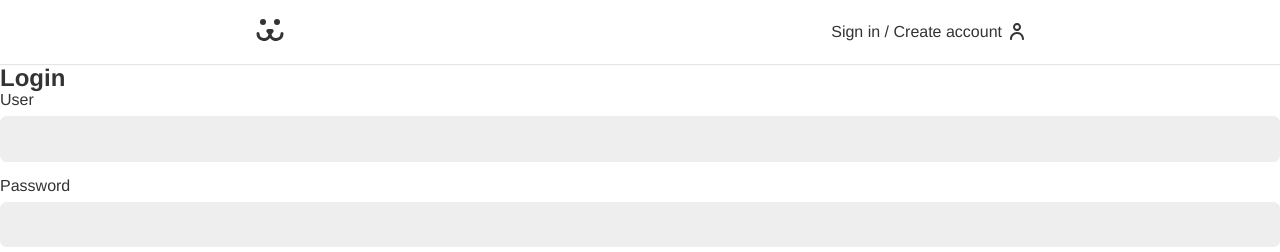
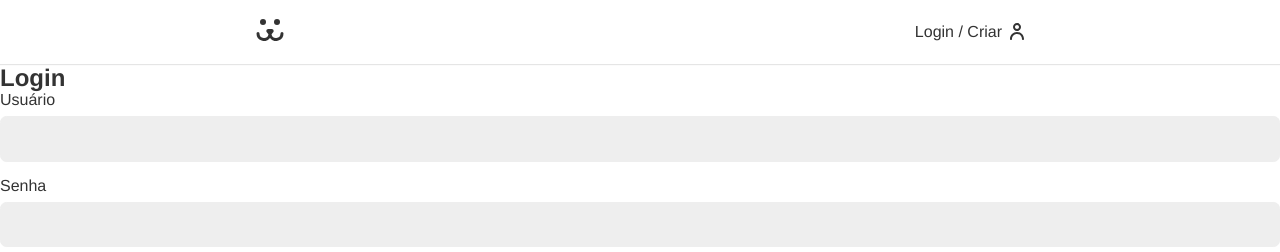
Before and after one commit to andersonfagundes/dogs, a React (Create React App) app: page /login in a window 1280 px wide. Shown: the top 252 px of the page. Built offline with nearby package versions, Linux system fonts and the light colour scheme; the HTML template or start-up script is replaced by a standard one.

Commit message:
UserContext

```diff
--- a/src/App.js
+++ b/src/App.js
@@ -1,21 +1,24 @@
-import React from "react";
-import { BrowserRouter, Route, Routes } from "react-router-dom";
-import "./App.css";
-import Header from "./Components/Header";
-import Home from "./Components/Home";
-import Login from "./Components/Login/Login";
-import Footer from "./Components/Footer";
+import React from 'react';
+import './App.css';
+import { BrowserRouter, Routes, Route } from 'react-router-dom';
+import Header from './Components/Header';
+import Footer from './Components/Footer';
+import Home from './Components/Home';
+import Login from './Components/Login/Login';
+import { UserStorage } from './UserContext';
 
 function App() {
   return (
     <div>
       <BrowserRouter>
+        <UserStorage>
           <Header />
           <Routes>
             <Route path="/" element={<Home />} />
             <Route path="/login/*" element={<Login />} />
           </Routes>
           <Footer />
+        </UserStorage>
       </BrowserRouter>
     </div>
   );
--- a/src/Components/Header.js
+++ b/src/Components/Header.js
@@ -1,17 +1,30 @@
-import React from "react";
-import styles from "./Header.module.css"
-import { Link } from "react-router-dom";
-import {ReactComponent as Dogs} from "../Assets/dogs.svg";
+import React from 'react';
+import styles from './Header.module.css';
+import { Link } from 'react-router-dom';
+import { ReactComponent as Dogs } from '../Assets/dogs.svg';
+import { UserContext } from '../UserContext';
 
 const Header = () => {
-    return (
-        <header className={styles.header}>
-            <nav className={`${styles.nav} container`}>
-                <Link className={styles.logo} to="/" aria-label="Dogs - Home"><Dogs /></Link>
-                <Link className={styles.login} to="/login">Sign in / Create account</Link>
-            </nav>
-        </header>
-    )
+  const { data } = React.useContext(UserContext);
+
+  return (
+    <header className={styles.header}>
+      <nav className={`${styles.nav} container`}>
+        <Link className={styles.logo} to="/" aria-label="Dogs - Home">
+          <Dogs />
+        </Link>
+        {data ? (
+          <Link className={styles.login} to="/conta">
+            {data.nome}
+          </Link>
+        ) : (
+          <Link className={styles.login} to="/login">
+            Login / Criar
+          </Link>
+        )}
+      </nav>
+    </header>
+  );
 };
 
 export default Header;
--- a/src/Components/Login/LoginForm.js
+++ b/src/Components/Login/LoginForm.js
@@ -1,56 +1,35 @@
-import React from "react";
-import { Link } from "react-router-dom";
-import Input from "../Forms/Input";
-import Button from "../Forms/Button";
-import useForm from "../../Hooks/useForm";
-import { TOKEN_POST, USER_GET } from "../../api";
+import React from 'react';
+import { Link } from 'react-router-dom';
+import Input from '../Forms/Input';
+import Button from '../Forms/Button';
+import useForm from '../../Hooks/useForm';
+import { UserContext } from '../../UserContext';
 
 const LoginForm = () => {
-
   const username = useForm();
   const password = useForm();
 
-    React.useEffect(() => {
-        const token = window.localStorage.getItem('token');
-        if(token){
-            getUser(token);
-        }
-    }, [])
+  const { userLogin } = React.useContext(UserContext);
 
-    async function getUser(token) {
-        const {url, options} = USER_GET(token);
-        const response = await fetch(url, options);
-        const json = await response.json();
-    }
-
-    async function handleSubmit(event){
-
+  async function handleSubmit(event) {
     event.preventDefault();
 
-        if(username.validate() && password.validate()){
-
-            const {url, options} = TOKEN_POST({username: username.value, password: password.value})
-
-            const response  = await fetch(url, options);
-            const json = await response.json();
-            window.localStorage.setItem('token', json.token);
-            getUser(json.token);
-
+    if (username.validate() && password.validate()) {
+      userLogin(username.value, password.value);
     }
-
   }
 
   return (
     <section>
       <h1>Login</h1>
       <form action="" onSubmit={handleSubmit}>
-                <Input label="User" type="text" name="username" {...username} />
-                <Input label="Password" type="password" name="password" {...password} />
+        <Input label="Usuário" type="text" name="username" {...username} />
+        <Input label="Senha" type="password" name="password" {...password} />
         <Button>Entrar</Button>
       </form>
       <Link to="/login/criar">Cadastro</Link>
     </section>
-    )
+  );
 };
 
 export default LoginForm;
--- /dev/null
+++ b/src/UserContext.js
@@ -0,0 +1,33 @@
+import React from 'react';
+import { TOKEN_POST, USER_GET } from './api';
+
+export const UserContext = React.createContext();
+
+export const UserStorage = ({ children }) => {
+  const [data, setData] = React.useState(null);
+  const [login, setLogin] = React.useState(null);
+  const [loading, setLoading] = React.useState(false);
+  const [error, setError] = React.useState(null);
+
+  async function getUser(token) {
+    const { url, options } = USER_GET(token);
+    const response = await fetch(url, options);
+    const json = await response.json();
+    setData(json);
+    setLogin(true);
+  }
+
+  async function userLogin(username, password) {
+    const { url, options } = TOKEN_POST({ username, password });
+    const tokenRes = await fetch(url, options);
+    const { token } = await tokenRes.json();
+    window.localStorage.setItem('token', token);
+    getUser(token);
+  }
+
+  return (
+    <UserContext.Provider value={{ userLogin, data }}>
+      {children}
+    </UserContext.Provider>
+  );
+};
```
Lines whose indentation alone changed are shown as unchanged.
